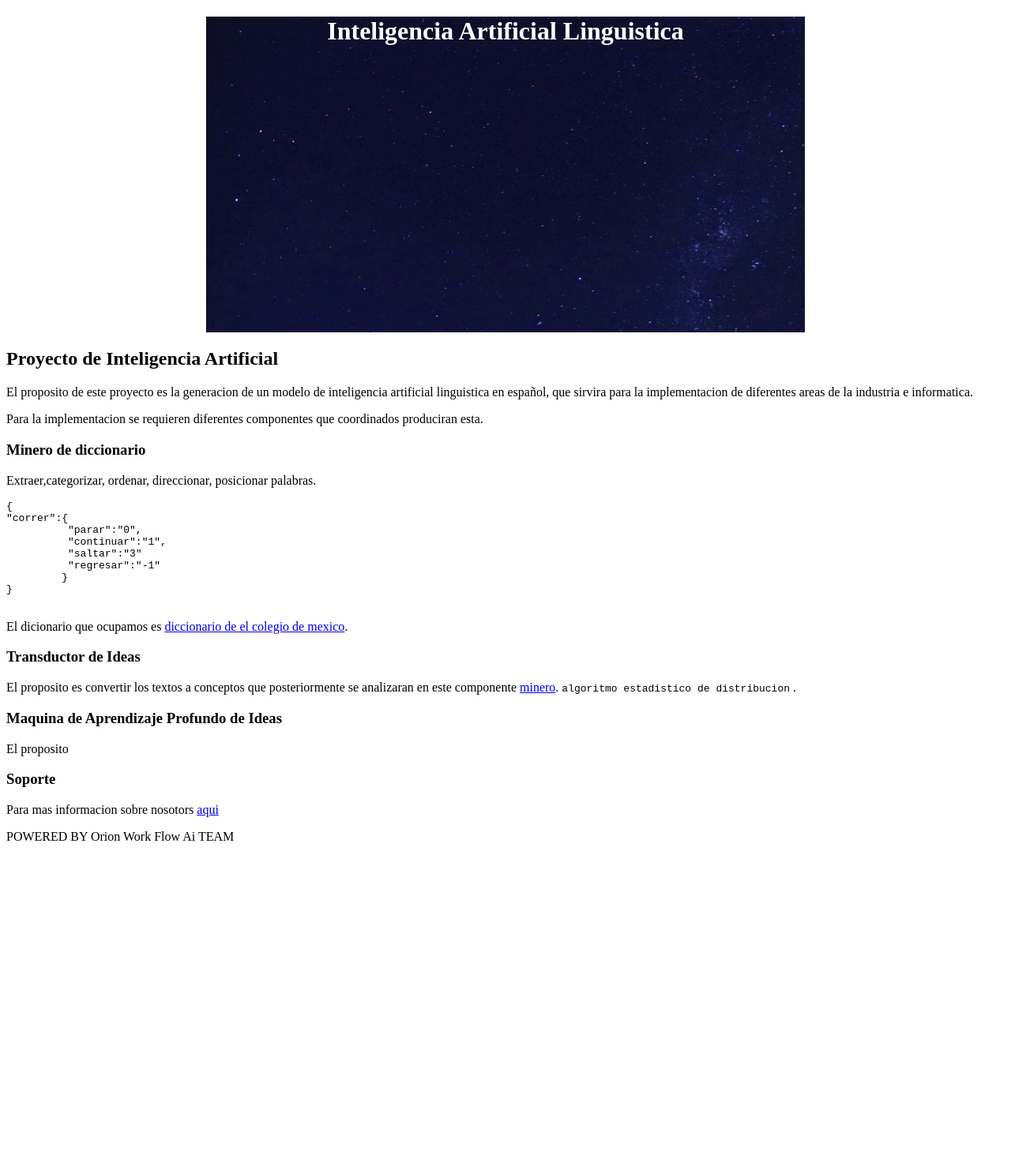
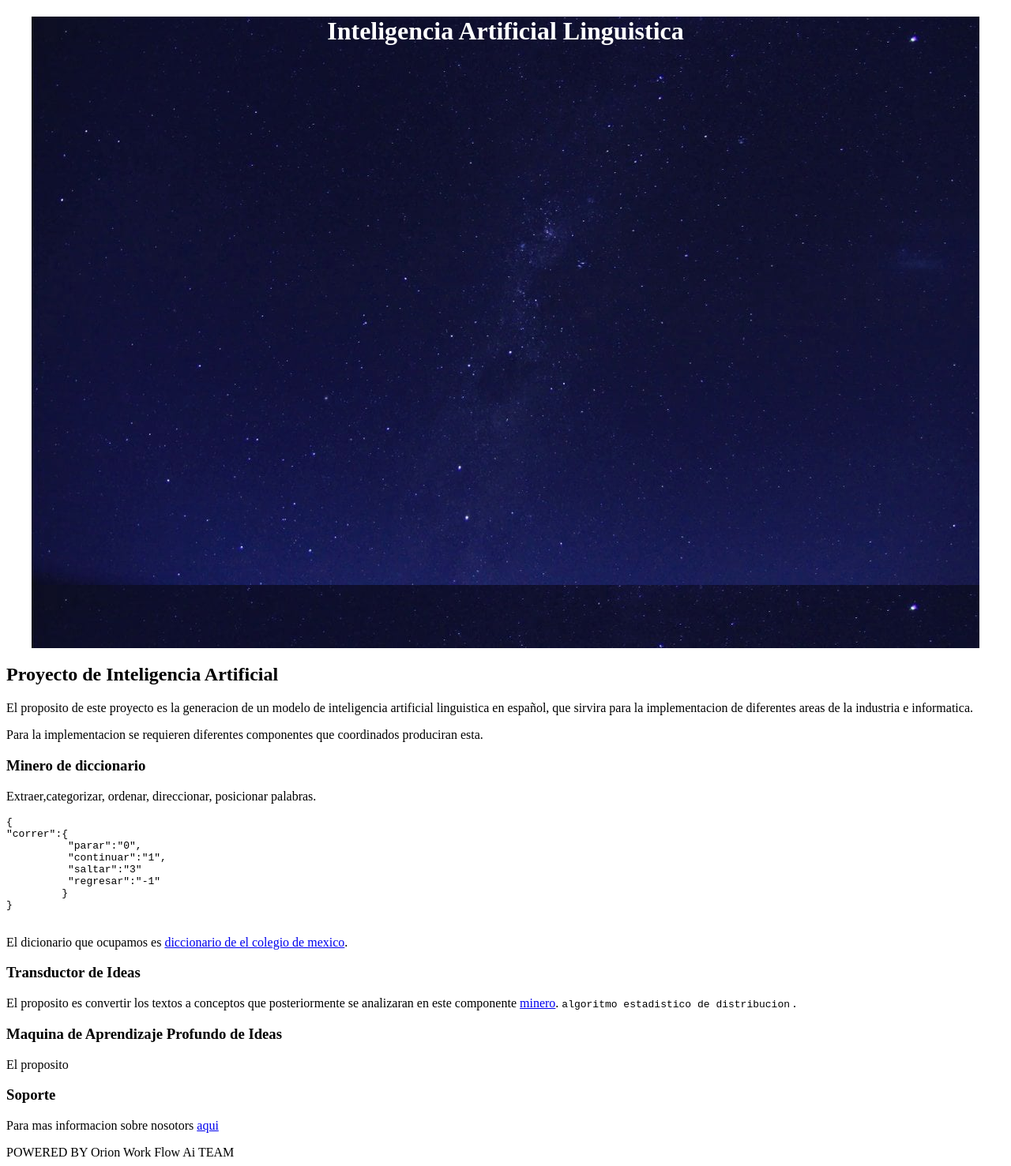
Before and after one commit to PT-Adrian/orionworkflow.github.io, a Jekyll site: the page built from index.md, in a window 1280 px wide. Shown: the whole page at 79% size. Built offline with Jekyll 4.4.1, drawn with Linux system fonts in a browser that asks for light colours; our own code applies the rules of GitHub Pages for plain Markdown files; before the commit the page ends 1077 px from its top, so only the background shows below that.

Commit message:
Update style.css

```diff
--- a/assets/css/style.css
+++ b/assets/css/style.css
@@ -1,8 +1,8 @@
 .sky {
-     width:60%;
-     margin-left:20%;
+     width:95%;
+     margin-left:2.5%;
      background-image: url("/images/sky.jpg");
-     height:400px;
+     height:800px;
      color:white;
      text-align:center;
     }
```
